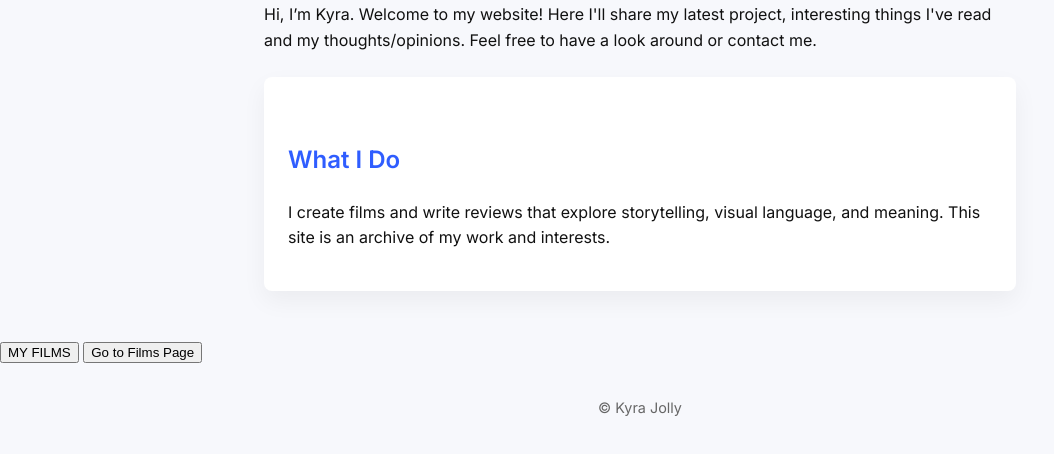
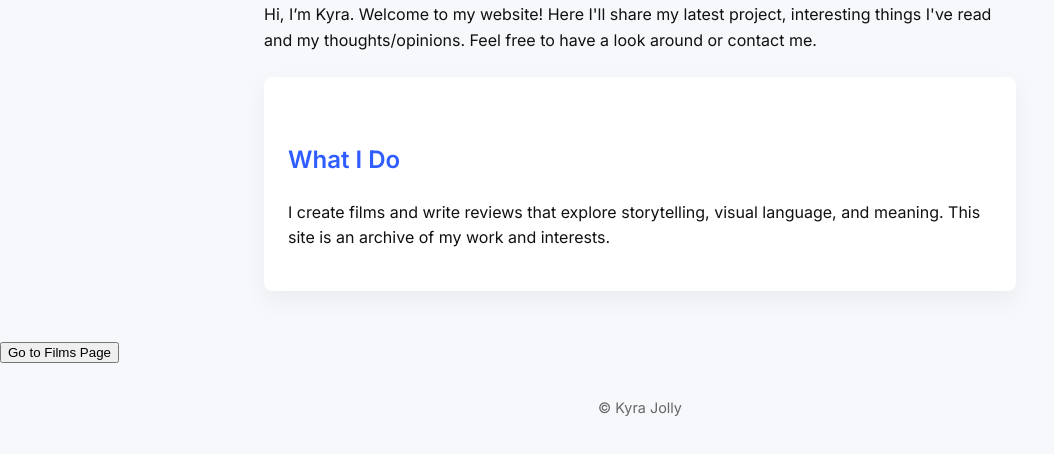
Before and after one commit to kyracode/kyracode.github.io, a plain HTML site: page index.html in a window 1280 px wide. Shown: the part 182-636 px from the top of the page, without its empty margins (0-1054 px from the left). Drawn offline with Linux system fonts and the light colour scheme.

Commit message:
Update index.html

```diff
--- a/index.html
+++ b/index.html
@@ -31,7 +31,6 @@
   </div>
 </main>
 
-<button type="button">MY FILMS</button>
 <button onclick="window.location.href='films.html'">Go to Films Page</button>
 
 
```
